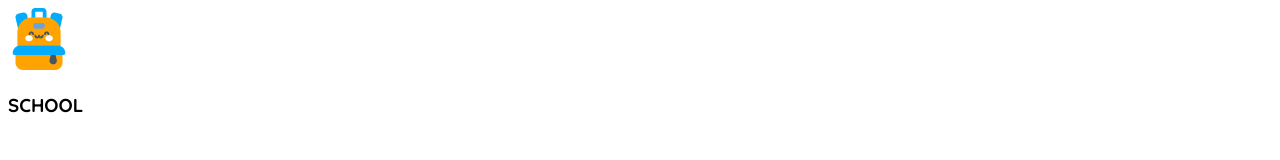
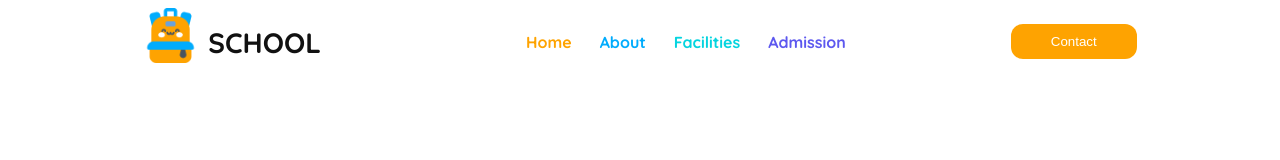
Before and after one commit to imam1788/Assignment-2, a plain HTML site: page index.html in a window 1280 px wide. Drawn offline with Linux system fonts and the light colour scheme.

Commit message:
added navigation section

```diff
--- a/index.html
+++ b/index.html
@@ -19,9 +19,16 @@
         <img class="nav-icon" src="./assets/logo.png" alt="this is a school icon">
         <h3 class="nav-title">SCHOOL</h3>
        </div>
-       <div>
+       <div class="nav-div2">
+        <ul class="nav-list">
+          <li class="home">Home</li>
+          <li class="about">About</li>
+          <li class="facilities">Facilities</li>
+          <li class="admission">Admission</li>
+        </ul>
        </div>
        <div>
+        <button class="nav-button">Contact</button>
        </div>
     </nav>
   </header>
--- a/styles/style.css
+++ b/styles/style.css
@@ -16,9 +16,56 @@
 /* navigation styles */
 
 .navbar{
-
+display: flex;
+justify-content: center;
+align-items: center;
+gap: 165px;
+margin: 0 auto;
 }
 
 .nav-div1{
-
+display: flex;
+gap: 10px;
+max-width: 180px;
 }
+.nav-icon{
+  width: 55px;
+  height:55px;
+  margin: 0;
+}
+.nav-title{
+  color: rgb(17, 17, 17);
+  font-size: 28px;
+  font-weight: 700;
+  margin: 17px 0 15px;
+}
+.nav-list{
+  display: flex;
+  justify-content: space-around;
+  gap: 28px;
+  margin: 0;
+  list-style: none;
+}
+.nav-list > li{
+  font-size: 16px;
+  font-weight: 700;
+}
+.home{
+  color: rgb(254, 163, 1);
+}
+.about{
+  color: rgb(1, 172, 253);
+}
+.facilities{
+  color: rgb(5, 212, 223);
+}
+.admission{
+  color: rgb(93, 88, 239);
+}
+.nav-button{
+  background: rgb(254, 163, 1);
+  color: rgb(255, 255, 255);
+  padding: 10px 40px;
+  border: none;
+  border-radius: 12px;
+}
```
